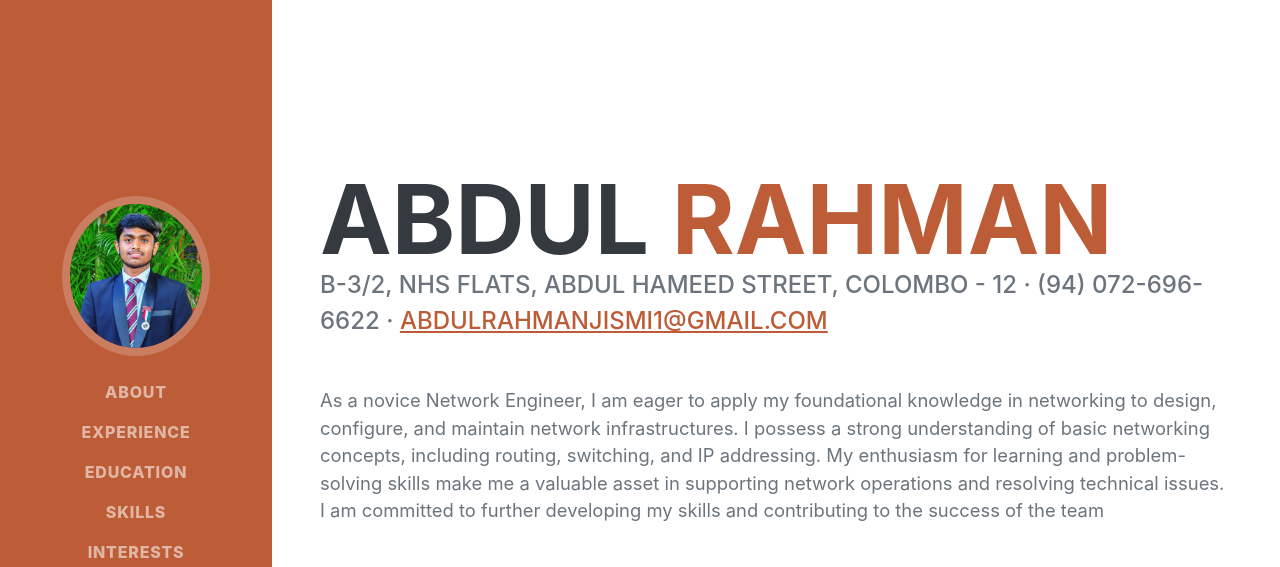
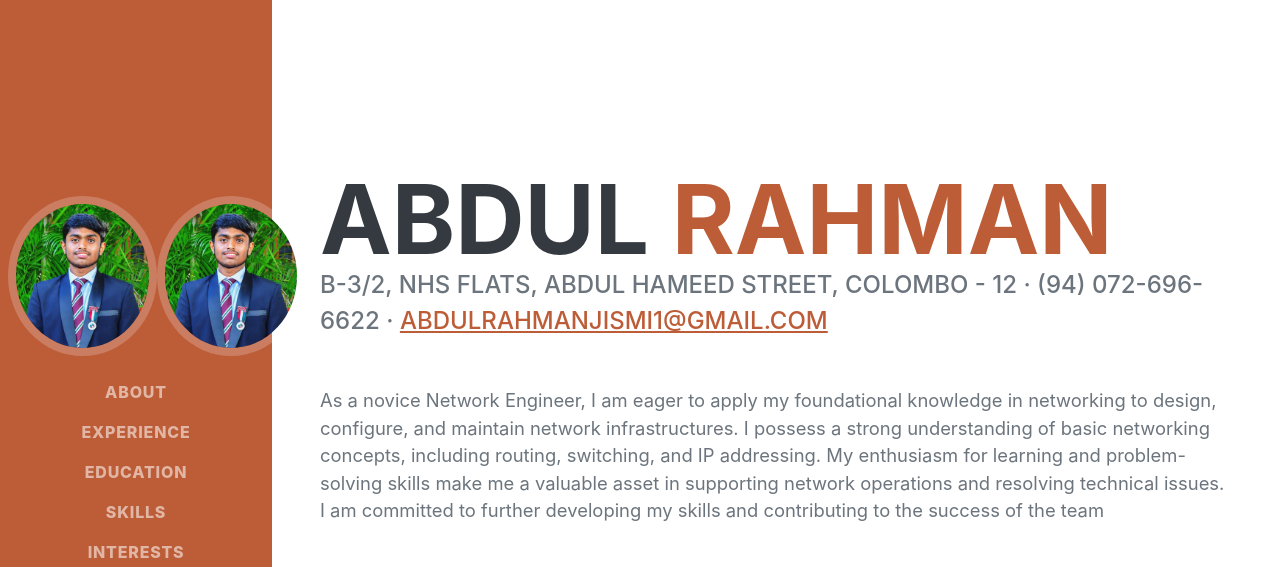
Before and after one commit to MOHAMMED-JISMI-ABDUL-RAHMAN/CV, a plain HTML site: page index.html in a window 1280 px wide. Shown: the top 567 px of the page. Drawn offline with nearby package versions, Linux system fonts and the light colour scheme; files whose address does not match are found by name; a web font is replaced by a local one.

Commit message:
index.html

```diff
--- a/index.html
+++ b/index.html
@@ -20,6 +20,7 @@
         <nav class="navbar navbar-expand-lg navbar-dark bg-primary fixed-top" id="sideNav">
             <a class="navbar-brand js-scroll-trigger" href="#page-top">
                 <span class="d-block d-lg-none">Abdul Rahman</span>
+                <span class="d-none d-sm-block"><img class="img-fluid img-profile rounded-circle mx-auto mb-2" src="/CV/img/profile.JPG" alt="..." /></span>
                 <span class="d-none d-lg-block"><img class="img-fluid img-profile rounded-circle mx-auto mb-2" src="/CV/img/profile.JPG" alt="..." /></span>
             </a>
             <button class="navbar-toggler" type="button" data-bs-toggle="collapse" data-bs-target="#navbarResponsive" aria-controls="navbarResponsive" aria-expanded="false" aria-label="Toggle navigation"><span class="navbar-toggler-icon"></span></button>
```
